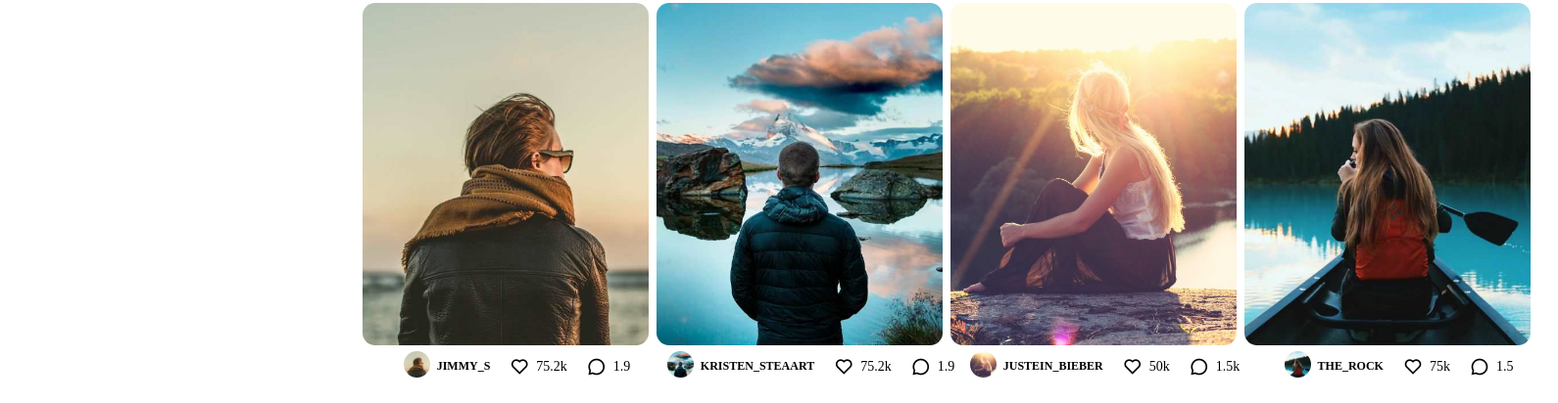
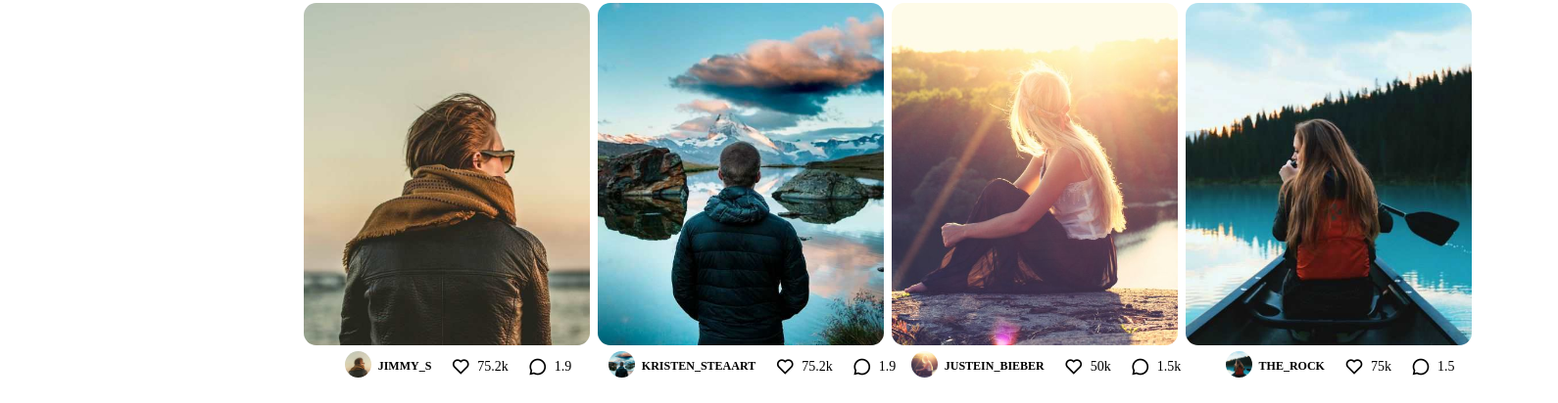
Before and after one commit to mahendragudipati/instagram, a plain HTML site: page instagram.html in a window 1280 px wide. Shown: the part 730-1142 px from the top of the page at 98% size, 1590 px wide, since content can reach past the window. Drawn offline with nearby package versions, Linux system fonts and the light colour scheme.

Commit message:
project js

```diff
--- a/styles.css
+++ b/styles.css
@@ -113,9 +113,9 @@ a{
 /*---main home---*/
 .main-home{
     position: absolute;
-    left: 350px;
+    left: 290px;
     /* width: 100%; */
-    width: calc(100% -300px);
+    /* width: calc(100% -300px); */
     /* backgroun; */
     top: 0;
     min-height: 100vh;
```
